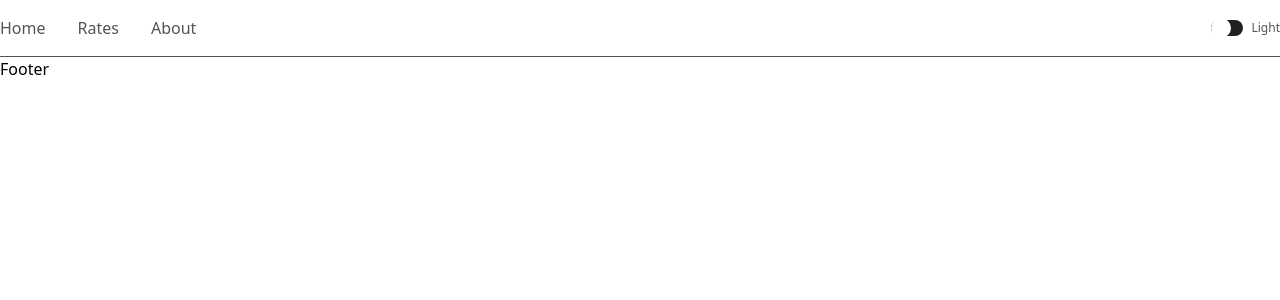
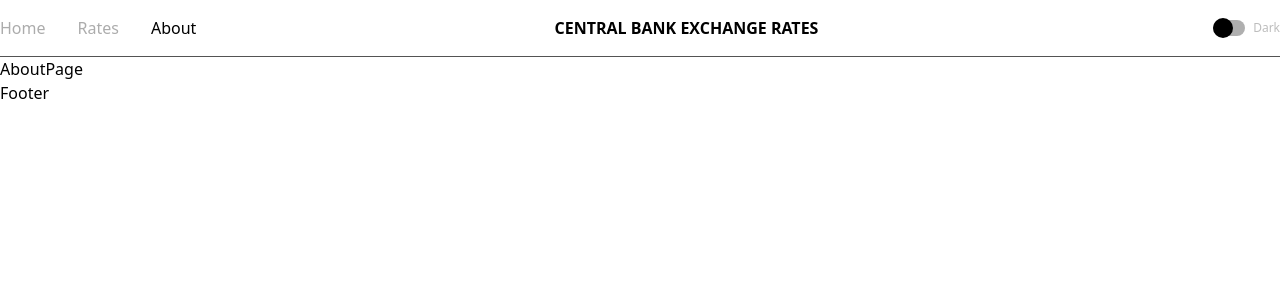
Before and after one commit to tanziqly/ExchangeApp, a React (Vite) app: page /about in a window 1280 px wide. Shown: the top 300 px of the page. Built offline with nearby package versions, Linux system fonts and the light colour scheme.

Commit message:
fix darkmode, nav

```diff
--- a/src/Components/Header.jsx
+++ b/src/Components/Header.jsx
@@ -1,28 +1,49 @@
-import { Link } from "react-router-dom";
+import { NavLink, Link } from "react-router-dom";
 
 import Switcher from "./ThemeSwitcher";
 
 export default function Header() {
   return (
     <div className="w-full max-w-[1440px] py-4 flex justify-between">
-      <ul className="flex gap-8 text-base text-[#545454]">
+      <ul className="flex gap-8 text-base text-[#ACACAC] dark:text-[#545454]">
         <li>
-          <Link to="/" className="hover:text-white">
+          <NavLink
+            to="/"
+            className={(navData) =>
+              navData.isActive
+                ? "text-black dark:text-white"
+                : "hover:text-black dark:hover:text-white"
+            }
+          >
             Home
-          </Link>
+          </NavLink>
         </li>
         <li>
-          <Link to="/" className="hover:text-white">
+          <NavLink
+            to="/exchange"
+            className={(navData) =>
+              navData.isActive
+                ? "text-black dark:text-white"
+                : "hover:text-black dark:hover:text-white"
+            }
+          >
             Rates
-          </Link>
+          </NavLink>
         </li>
         <li>
-          <Link to="/" className="hover:text-white">
+          <NavLink
+            to="/about"
+            className={(navData) =>
+              navData.isActive
+                ? "text-black dark:text-white"
+                : "hover:text-black dark:hover:text-white"
+            }
+          >
             About
-          </Link>
+          </NavLink>
         </li>
       </ul>
-      <Link to="/" className="text-white font-bold uppercase">
+      <Link to="/" className="text-black dark:text-white font-bold uppercase">
         Central bank exchange rates
       </Link>
       <Switcher />
--- a/src/Components/ThemeSwitcher.jsx
+++ b/src/Components/ThemeSwitcher.jsx
@@ -1,28 +1,17 @@
-import { useEffect, useState } from "react";
+import { useState, useEffect } from "react";
+import useDarkTheme from "../Hooks/useDarkTheme";
 
 export default function Switcher() {
-  const [OpenSwitch, setOpenSwitch] = useState(false);
-  const [isDarkMode, setIsDarkMode] = useState(false);
+  const { isDarkMode, toggleTheme } = useDarkTheme();
+  const [OpenSwitch, setOpenSwitch] = useState(isDarkMode);
 
   useEffect(() => {
-    const theme = localStorage.getItem("theme");
-    if (theme === "dark") {
-      window.document.documentElement.classList.add("dark");
-      setIsDarkMode(true);
-    }
-  }, []);
+    setOpenSwitch(isDarkMode);
+  }, [isDarkMode]);
 
   const handleSwitch = () => {
     setOpenSwitch(!OpenSwitch);
-
-    if (isDarkMode) {
-      window.document.documentElement.classList.remove("dark");
-      localStorage.setItem("theme", "light");
-    } else {
-      localStorage.setItem("theme", "dark");
-      window.document.documentElement.classList.add("dark");
-    }
-    setIsDarkMode(!isDarkMode);
+    toggleTheme();
   };
 
   return (
@@ -30,18 +19,22 @@ export default function Switcher() {
       className="flex gap-2 items-center text-[#545454]"
       onClick={handleSwitch}
     >
-      <span className={`text-xs font-medium ${OpenSwitch ? "" : "text-white"}`}>
-        Dark
-      </span>
-      <div
-        className={`flex justify-start items-center rounded-full w-8 h-4 bg-[#212121] ${
-          OpenSwitch ? "justify-end" : "justify-start"
+      <span
+        className={`text-xs text-black dark:text-[#545454] font-medium ${
+          OpenSwitch ? "" : "text-white"
         }`}
       >
-        <div className="w-5 h-5 rounded-full bg-white"></div>
+        Light
+      </span>
+      <div className="flex relative justify-start transition duration-300 ease-in-out items-center rounded-full w-8 h-4 bg-[#AFAFAF] dark:bg-[#212121]">
+        <div
+          className={`absolute w-5 h-5 rounded-full transition duration-300 ease-in-out bg-black dark:bg-white ${
+            OpenSwitch ? "translate-x-2/3" : "translate-x-0"
+          }`}
+        ></div>
       </div>
-      <span className={`text-xs font-medium ${OpenSwitch ? "text-white" : ""}`}>
-        Light
+      <span className="text-xs font-medium text-[#BDBDBD] dark:text-white">
+        Dark
       </span>
     </button>
   );
--- /dev/null
+++ b/src/Hooks/useDarkTheme.js
@@ -0,0 +1,26 @@
+import { useState, useEffect } from "react";
+
+export default function useDarkTheme() {
+  const [isDarkMode, setIsDarkMode] = useState(false);
+
+  useEffect(() => {
+    const theme = localStorage.getItem("theme");
+    if (theme === "dark") {
+      window.document.documentElement.classList.add("dark");
+      setIsDarkMode(true);
+    }
+  }, []);
+
+  const toggleTheme = () => {
+    if (isDarkMode) {
+      window.document.documentElement.classList.remove("dark");
+      localStorage.setItem("theme", "light");
+    } else {
+      localStorage.setItem("theme", "dark");
+      window.document.documentElement.classList.add("dark");
+    }
+
+    setIsDarkMode(!isDarkMode);
+  };
+  return { isDarkMode, toggleTheme };
+}
--- /dev/null
+++ b/src/Pages/AboutPage.jsx
@@ -0,0 +1,5 @@
+import React from "react";
+
+export default function AboutPage() {
+  return <div>AboutPage</div>;
+}
--- /dev/null
+++ b/src/Pages/ExchangePage.jsx
@@ -0,0 +1,5 @@
+import React from "react";
+
+export default function ExchangePage() {
+  return <div>ExchangePage</div>;
+}
--- a/src/router.jsx
+++ b/src/router.jsx
@@ -1,6 +1,9 @@
 import { BrowserRouter, Routes, Route } from "react-router-dom";
 
-import Home from "./Pages/Home";
+import Home from "./Pages/HomePage";
+import ExchangePage from "./Pages/ExchangePage";
+import AboutPage from "./Pages/AboutPage";
+
 import Layout from "./layout";
 
 export default function Router() {
@@ -9,6 +12,8 @@ export default function Router() {
       <Layout>
         <Routes>
           <Route path="/" element={<Home />} />
+          <Route path="/exchange" element={<ExchangePage />} />
+          <Route path="/about" element={<AboutPage />} />
         </Routes>
       </Layout>
     </BrowserRouter>
```
Also changed, not shown: src/DarkMode.js (deleted), src/Pages/HomePage.jsx (renamed from src/Pages/Home.jsx).
